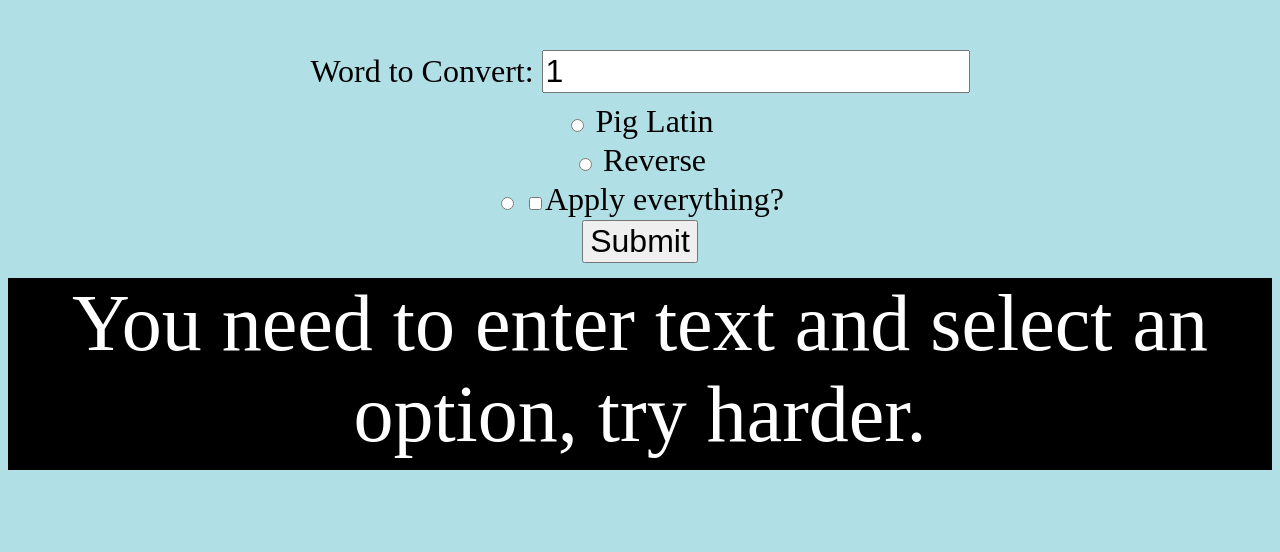
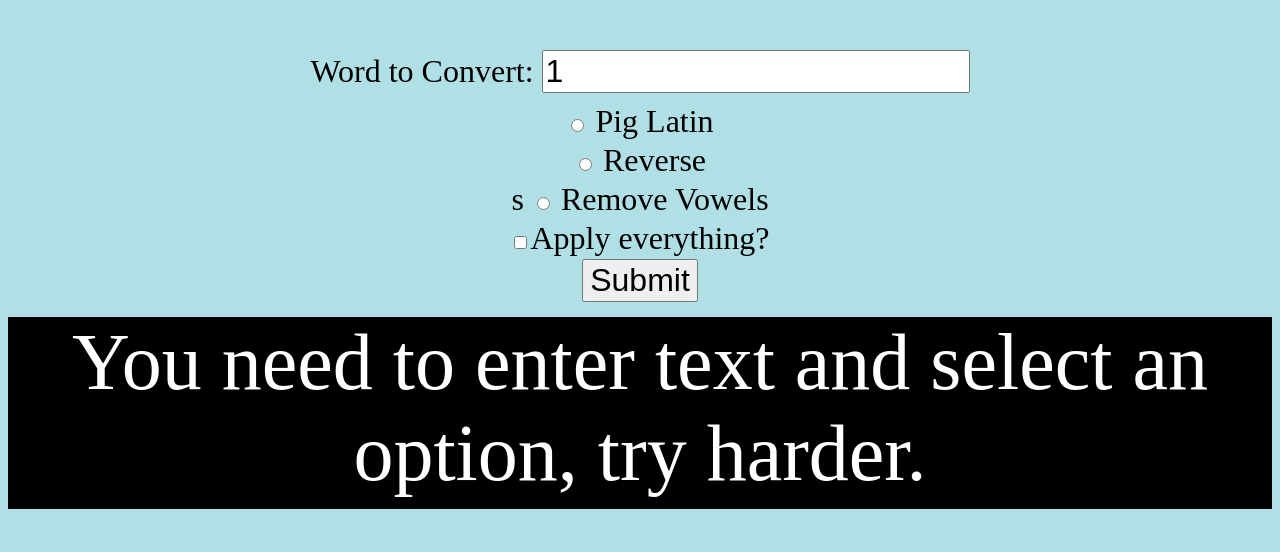
Before and after one commit to MytchellB/cst336, a PHP site: page /hw/hw3/index.php?myText=1 in a window 1280 px wide. Shown: the part 82-634 px from the top of the page. Run offline with PHP 8.4, Linux system fonts and the light colour scheme; data that the repository does not hold is empty.

Commit message:
fixed hw3 bug

```diff
--- a/hw/hw3/index.php
+++ b/hw/hw3/index.php
@@ -16,8 +16,8 @@
                 <form method="GET" id="form">
                     Word to Convert: <input type="text" name="myText" value='<?= $_GET['myText'] ?>' ><br>
                     <input type="radio" name="alter" value="pig latin" <?= ($_GET['alter'] == 'pig latin')?" checked ":""?> > Pig Latin<br>
-                    <input type="radio" name="alter" value="reverse" <?= ($_GET['alter'] == 'reverse')?" checked ":""?> > Reverse<br>
-                    <input type="radio" name="alter" value="remove vowels" <?= ($_GET['alter'] == 'remove vowels')?" checked ":""?> Remove Vowels<br>
+                    <input type="radio" name="alter" value="reverse" <?= ($_GET['alter'] == 'reverse')?" checked ":""?> > Reverse<br>s
+                    <input type="radio" name="alter" value="remove vowels" <?= ($_GET['alter'] == 'remove vowels')?" checked ":""?> > Remove Vowels<br>
                     <input type="checkbox" name="both" <?= ($_GET['both'] == 'on')?" checked ":""?> />Apply everything?<br>
                     <input type="submit" value="Submit">
                 </form>
@@ -44,7 +44,7 @@
                             echo ucwords(reverseWord($_GET['myText']));
                         }
                         else if ($_GET['alter'] == 'remove vowels'){
-                            echo ">Word has had vowels removed:<br>";
+                            echo "Word has had vowels removed:<br>";
                             echo ucwords(removeVowels($_GET['myText']));
                         }
                     ?>
```
